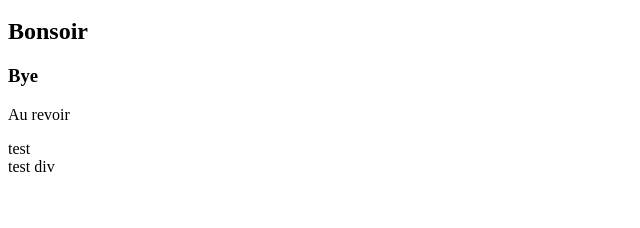
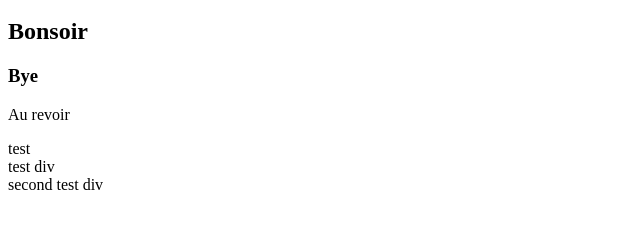
Before and after one commit to sxleh/TP2, a plain HTML site: page index.html in a window 1280 px wide. Shown: the part 48-276 px from the top of the page, without its empty margins (0-640 px from the left). Drawn offline with Linux system fonts and the light colour scheme.

Commit message:
second test

```diff
--- a/index.html
+++ b/index.html
@@ -9,3 +9,5 @@
 <div>test</div>
 
 <div>test div</div>
+
+<div> second test div</div>
```
